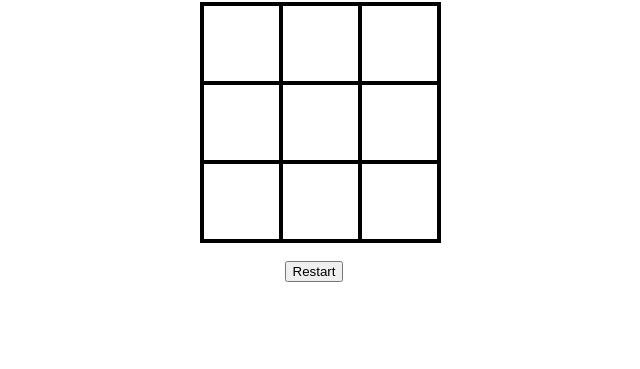
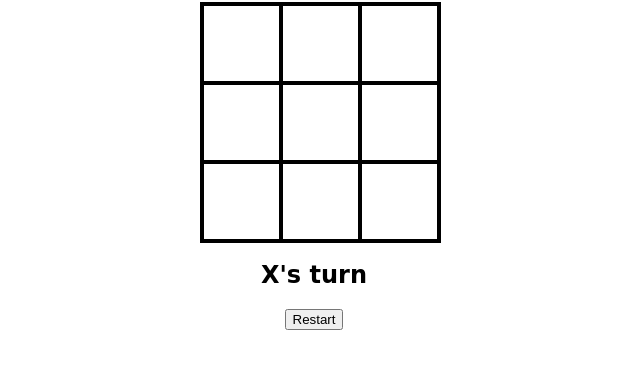
Before and after one commit to MohammadAkhawan/tic-tac-toe, a plain HTML site: page index.html in a window 1280 px wide. Shown: the part 77-446 px from the top of the page, without its empty margins (326-966 px from the left). Drawn offline with Linux system fonts and the light colour scheme.

Commit message:
The Last commit

```diff
--- a/index.html
+++ b/index.html
@@ -4,7 +4,7 @@
         <meta charset="UTF-8" />
         <meta http-equiv="X-UA-Compatible" content="IE=edge" />
         <meta name="viewport" content="width=device-width, initial-scale=1.0" />
-        <title>Document</title>
+        <title>Tic Tac Toe</title>
         <link rel="stylesheet" href="style.css" />
     </head>
     <body>
@@ -24,6 +24,6 @@
             <h2 id="statusText"></h2>
             <button id="restartBtn">Restart</button>
         </div>
-        <script src="./javascript.js"></script>
+        <script src="./script.js"></script>
     </body>
 </html>
```
